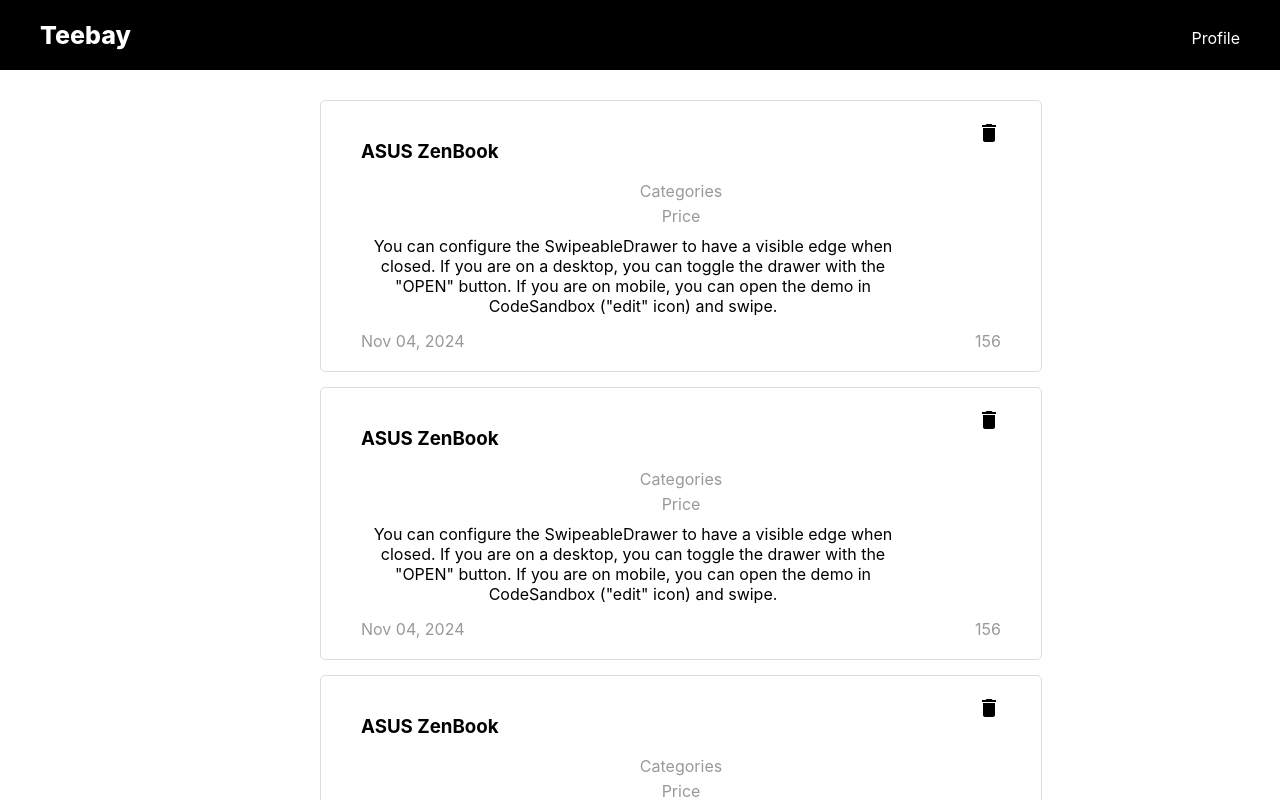
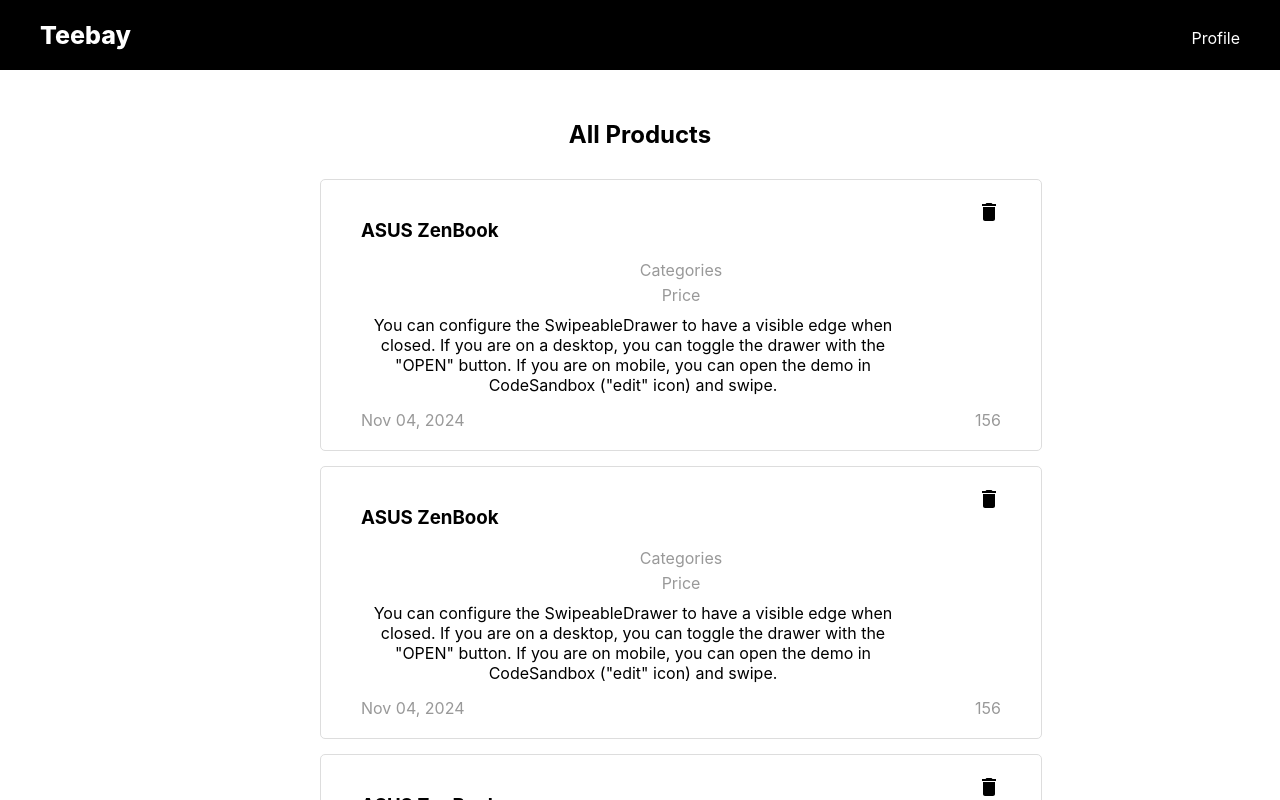
Before and after one commit to Hussain-Safwan/teebay, a React (Create React App) app in the folder client/: page / in a window 1280 px wide. Shown: the top 800 px of the page. Built offline with nearby package versions, Linux system fonts and the light colour scheme.

Commit message:
[FE] landing page created

```diff
--- /dev/null
+++ b/client/src/components/LandingPage.js
@@ -0,0 +1,13 @@
+import React from "react";
+import ProductList from "./ProductList";
+
+const LandingPage = () => {
+  return (
+    <div>
+      <h2>All Products</h2>
+      <ProductList />
+    </div>
+  );
+};
+
+export default LandingPage;
--- a/client/src/components/Layout.js
+++ b/client/src/components/Layout.js
@@ -2,13 +2,14 @@
 import Navbar from "./Navbar";
 import "../styles/layout.css";
 import ProductList from "./ProductList";
+import LandingPage from "./LandingPage";
 
 const Layout = () => {
   return (
     <div>
       <Navbar />
       <div className="contents">
-        <ProductList />
+        <LandingPage />
       </div>
     </div>
   );
--- a/client/src/styles/layout.css
+++ b/client/src/styles/layout.css
@@ -18,4 +18,5 @@
 .contents {
   width: 50%;
   margin: auto;
+  margin-top: 50px;
 }
```
